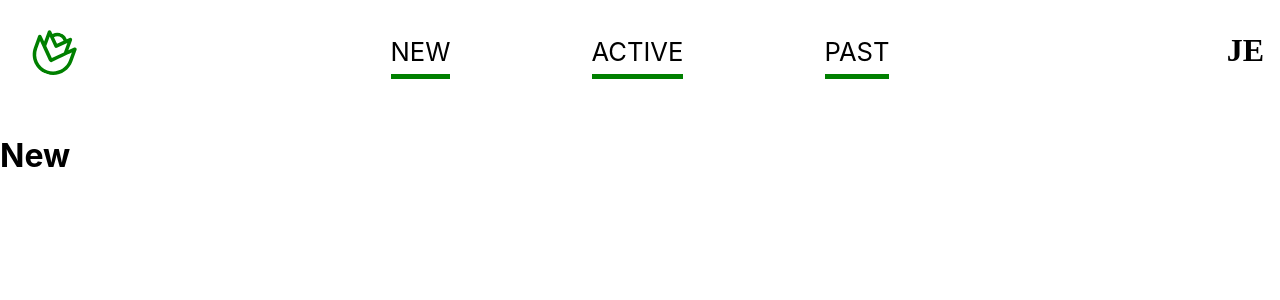
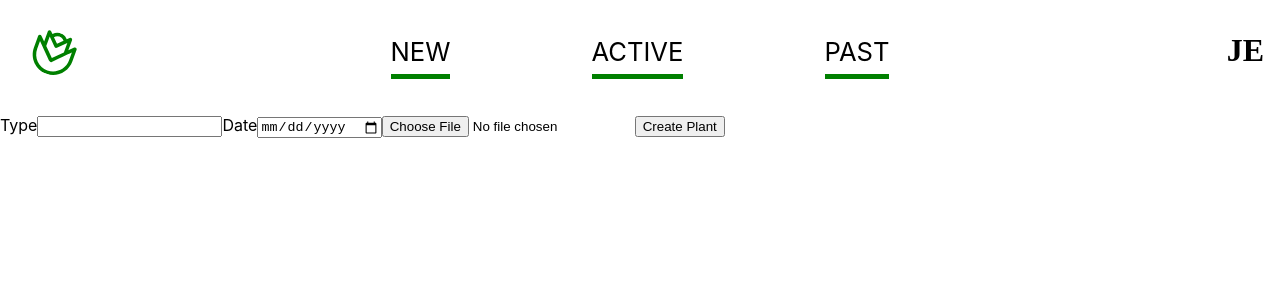
Before and after one commit to EliasenJason/grow-app, a Next.js app: page /new in a window 1280 px wide. Shown: the top 300 px of the page. Built offline with nearby package versions, Linux system fonts and the light colour scheme.

Commit message:
image is sending to cloudinary

```diff
--- /dev/null
+++ b/components/createplant.js
@@ -0,0 +1,47 @@
+import { useState } from 'react'
+
+export default function CreatePlantForm() {
+    const [imageSrc, setImageSrc] = useState()
+    const [cloudinaryImageUrl, setCloudinaryImageUrl] = useState()
+
+    //when file is changed set it to state and set to readAsDataURL so it can be displayed
+    const handleFileChange = (changeEvent) => {
+        const reader = new FileReader()
+        reader.onload = (onLoadEvent) => {
+            setImageSrc(onLoadEvent.target.result)
+        }
+        reader.readAsDataURL(changeEvent.target.files[0])
+    }
+
+    //send picture to cloudinary and form data along with cloudinary url from fetch response to mongoDB
+    const handleOnSubmit = async (event) => {
+        event.preventDefault();
+        const form = event.currentTarget
+
+        const fileInput = form.elements.file
+
+        const formData = new FormData()
+        formData.append('file', fileInput.files[0])
+        formData.append('upload_preset', 'my_uploads');
+        console.log('uploading: ', ...formData)
+        const data = await fetch('https://api.cloudinary.com/v1_1/dszul57q8/image/upload', {
+            method: 'POST',
+            body: formData
+        })
+        .then(r => r.json())
+        .then(json => setCloudinaryImageUrl(json.url))
+    }
+
+    return (
+        <form method="post" onSubmit={handleOnSubmit}>
+            <label htmlFor="type">Type</label>
+            <input id="type" name="type" type="text" required />
+            <label htmlFor="date">Date</label>
+            <input id="date" name="date" type="date" required />
+            <input type="file" name="file" onChange={handleFileChange} />
+            <img src={imageSrc} />
+            <button type="submit">Create Plant</button>
+            <img src={cloudinaryImageUrl} />
+        </form>
+    )
+}
--- a/components/header.js
+++ b/components/header.js
@@ -1,5 +1,6 @@
 import styled from 'styled-components'
 import Plant from '../public/Plant'
+import Link from 'next/link'
 
 const Head = styled.header`
     display: grid;
@@ -64,12 +65,13 @@ export default function Header() {
     return (
         <Head>
             <div className='logo'>
-                <Plant className="plant" />
+
+                <Link href="/"><a><Plant className="plant" /></a></Link>
             </div>
             <nav>
-                <p onClick={()=> console.log('clicked')}>New</p>
-                <p>Active</p>
-                <p>Past</p>
+                <Link href="/new"><p onClick={()=> console.log('clicked')}>New</p></Link>
+                <Link href="/active"><p>Active</p></Link>
+                <Link href="/past"><p>Past</p></Link>
             </nav>
             <div className="user">
                 <p>JE</p>
--- a/pages/new.js
+++ b/pages/new.js
@@ -1,10 +1,11 @@
 import Header from '../components/header'
+import CreatePlantForm from '../components/createplant'
 
 export default function New() {
   return (
     <>
       <Header />
-      <h1>New</h1>
+      <CreatePlantForm />
     </>
   )
 }
```
